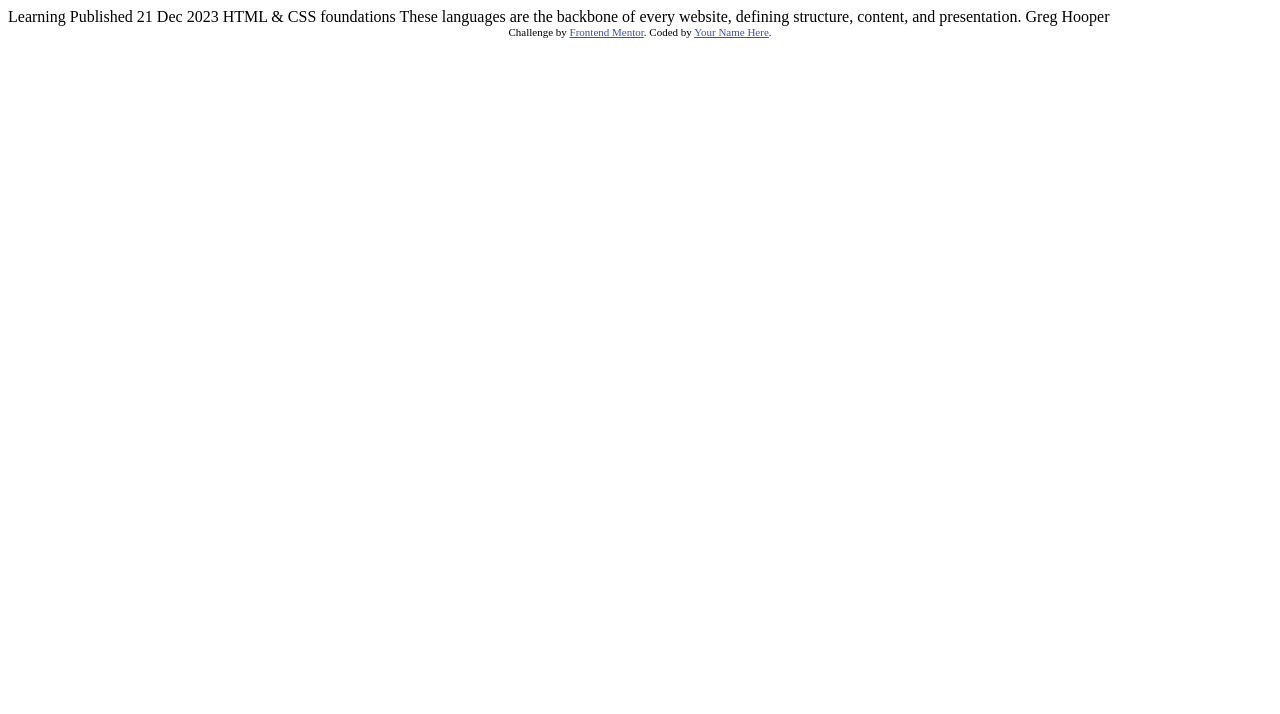
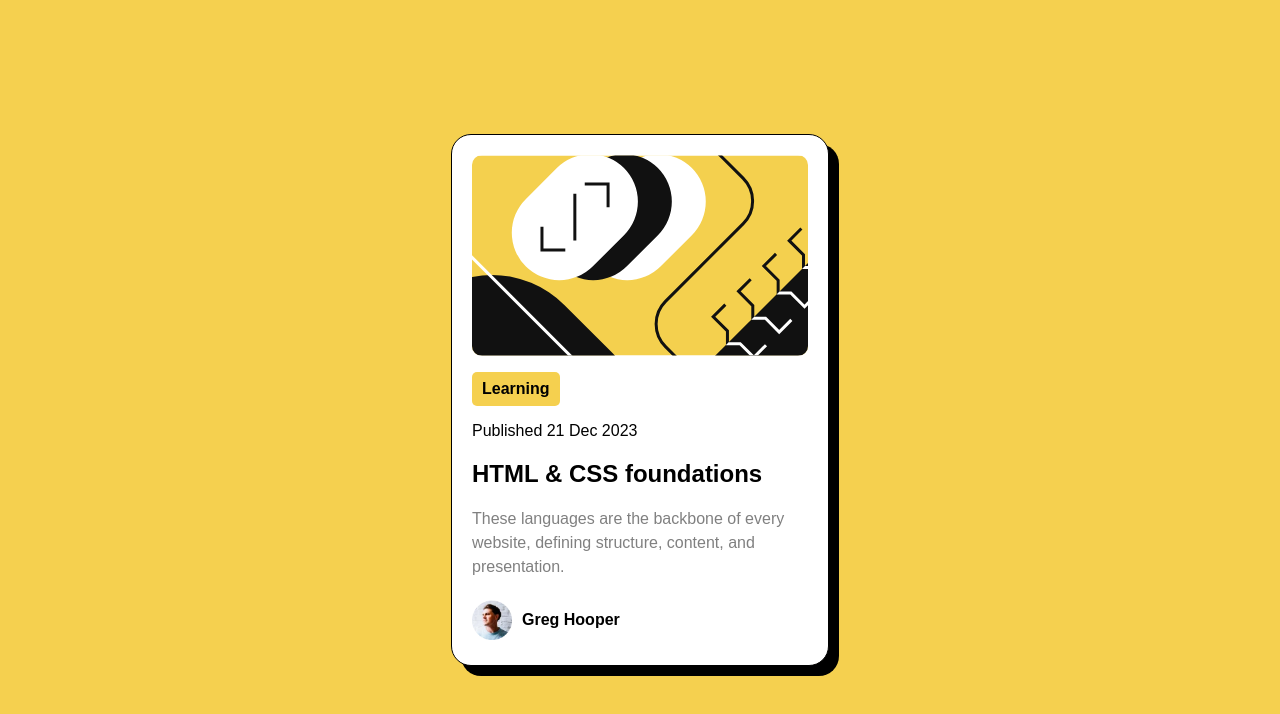
Before and after one commit to luke-song/blog-preview-card, a plain HTML site: page index.html in a window 1280 px wide. Drawn offline with Linux system fonts and the light colour scheme; a web font is replaced by a local one.

Commit message:
:lipstick: blog preview component html and css solution, box-shadow, custom-font, semantic

```diff
--- a/index.html
+++ b/index.html
@@ -1,34 +1,44 @@
 <!DOCTYPE html>
 <html lang="en">
-<head>
-  <meta charset="UTF-8">
-  <meta name="viewport" content="width=device-width, initial-scale=1.0"> <!-- displays site properly based on user's device -->
+  <head>
+    <meta charset="UTF-8" />
+    <meta name="viewport" content="width=device-width, initial-scale=1.0" />
+    <!-- displays site properly based on user's device -->
 
-  <link rel="icon" type="image/png" sizes="32x32" href="./assets/images/favicon-32x32.png">
+    <link
+      rel="icon"
+      type="image/png"
+      sizes="32x32"
+      href="./assets/images/favicon-32x32.png"
+    />
 
-  <title>Frontend Mentor | Blog preview card</title>
+    <title>Frontend Mentor | Blog preview card</title>
 
-  <!-- Feel free to remove these styles or customise in your own stylesheet 👍 -->
-  <style>
-    .attribution { font-size: 11px; text-align: center; }
-    .attribution a { color: hsl(228, 45%, 44%); }
-  </style>
-</head>
-<body>
+    <link rel="stylesheet" href="./style.css"> </link>
+  </head>
+  <body>
+    <main>
+      <article class="card-container">
 
-  Learning
+        <img class="card-image" src="./assets/images/illustration-article.svg" alt="card-image" />
 
-  Published 21 Dec 2023
+        <p class="tag"> Learning </p>
 
-  HTML & CSS foundations
+        <time class="date" datetime="2024-01-02"> Published 21 Dec 2023 </time>
 
-  These languages are the backbone of every website, defining structure, content, and presentation.
+        <h2 class="title"> HTML & CSS foundations </h2>
 
-  Greg Hooper
+        <p class="description">
+        These languages are the backbone of every<br> website,
+        defining structure, content, and <br> presentation.
+        </p>
 
-  <div class="attribution">
-    Challenge by <a href="https://www.frontendmentor.io?ref=challenge" target="_blank">Frontend Mentor</a>.
-    Coded by <a href="#">Your Name Here</a>.
-  </div>
-</body>
+        <span class="user-image-container">
+        <img class="user-image" src="./assets/images/image-avatar.webp" alt="user-image" />
+        <h3 class="user-name"> Greg Hooper </h3>
+        </span>
+
+      </article>
+    </main>
+  </body>
 </html>
--- /dev/null
+++ b/style.css
@@ -0,0 +1,78 @@
+@font-face {
+  font-family: "Font";
+  src: url("/static/Figtree-Italic-VariableFont_wght.ttf") format("truetype"),
+    url("/static/Figtree-VariableFont_wght.ttf") format("truetype");
+}
+
+body {
+  background-color: #f5d04f;
+  display: flex;
+  flex-direction: column;
+  justify-content: center;
+  align-items: center;
+  height: 100vh; /* Full height of the viewport */
+  margin: 0; /* Remove default margin */
+  font-family: "Font", fallback, sans-serif;
+}
+
+.card-container {
+  display: flex;
+  flex-direction: column;
+  justify-content: center;
+  align-items: left;
+  background-color: #fff;
+  padding: 20px;
+  border-radius: 20px;
+  border: 1px solid black;
+  box-shadow: 10px 10px 0px 0px rgba(0, 0, 0);
+}
+
+.card-image {
+  border-radius: 10px;
+}
+
+.tag {
+  background-color: #f5d04f;
+  color: #000;
+  padding: 5px;
+  border-radius: 5px;
+  font-size: 1rem;
+  width: fit-content;
+  font-weight: bold;
+  padding: 8px 10px 8px 10px;
+}
+
+.user-image-container {
+  display: flex;
+  flex-direction: row;
+  /* aligns left to right */
+  justify-content: flex-start;
+  /* aligns center vertically */
+  align-items: center;
+  gap: 10px;
+}
+
+.title {
+  font-size: 1.5rem;
+  font-weight: bold;
+}
+
+.title:hover {
+  color: #f5d04f;
+}
+
+.description {
+  font-size: 1rem;
+  color: grey;
+  line-height: 1.5;
+  margin-top: 0;
+}
+
+.user-image {
+  width: 40px;
+  height: 40px;
+}
+
+h3 {
+  font-size: 1rem;
+}
```
